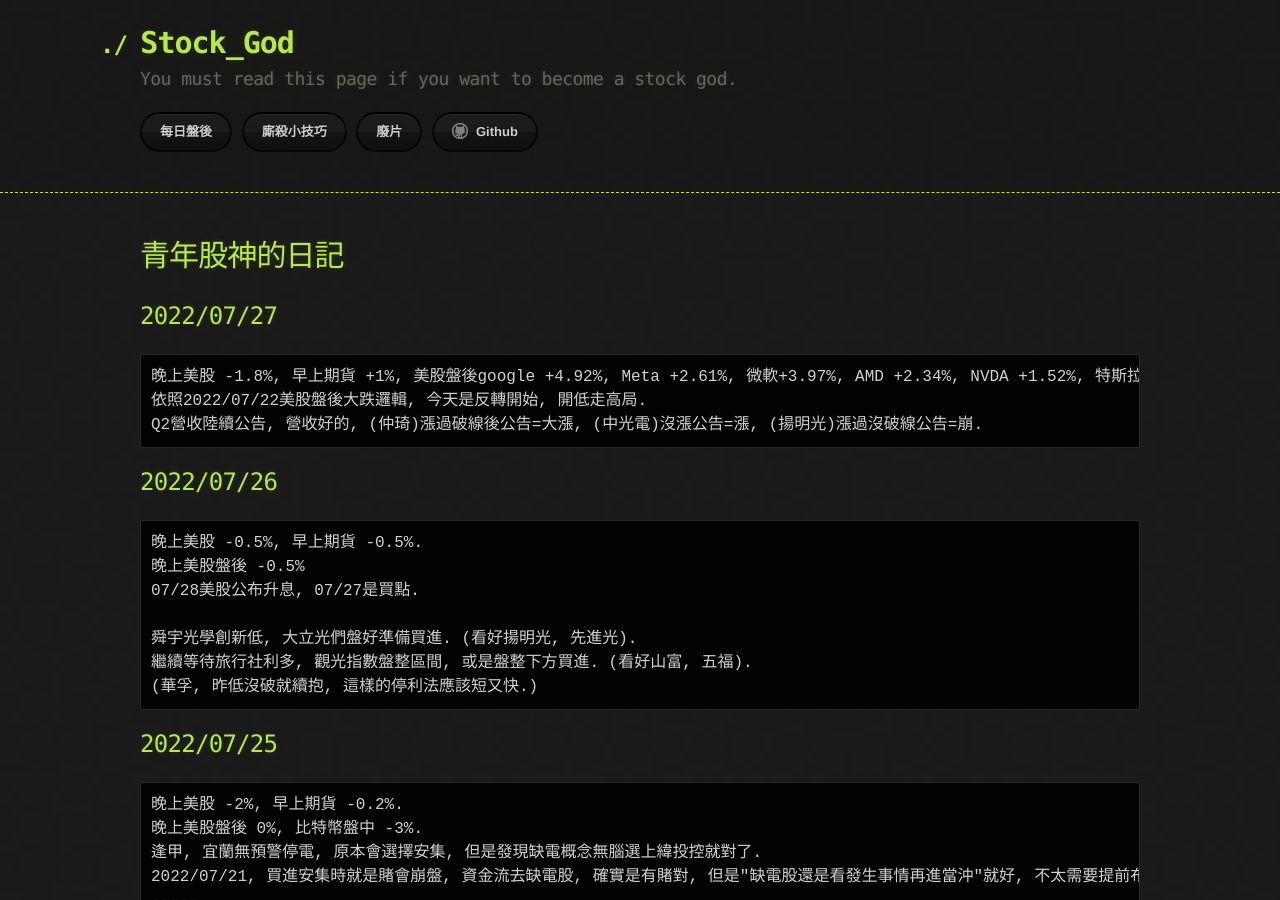
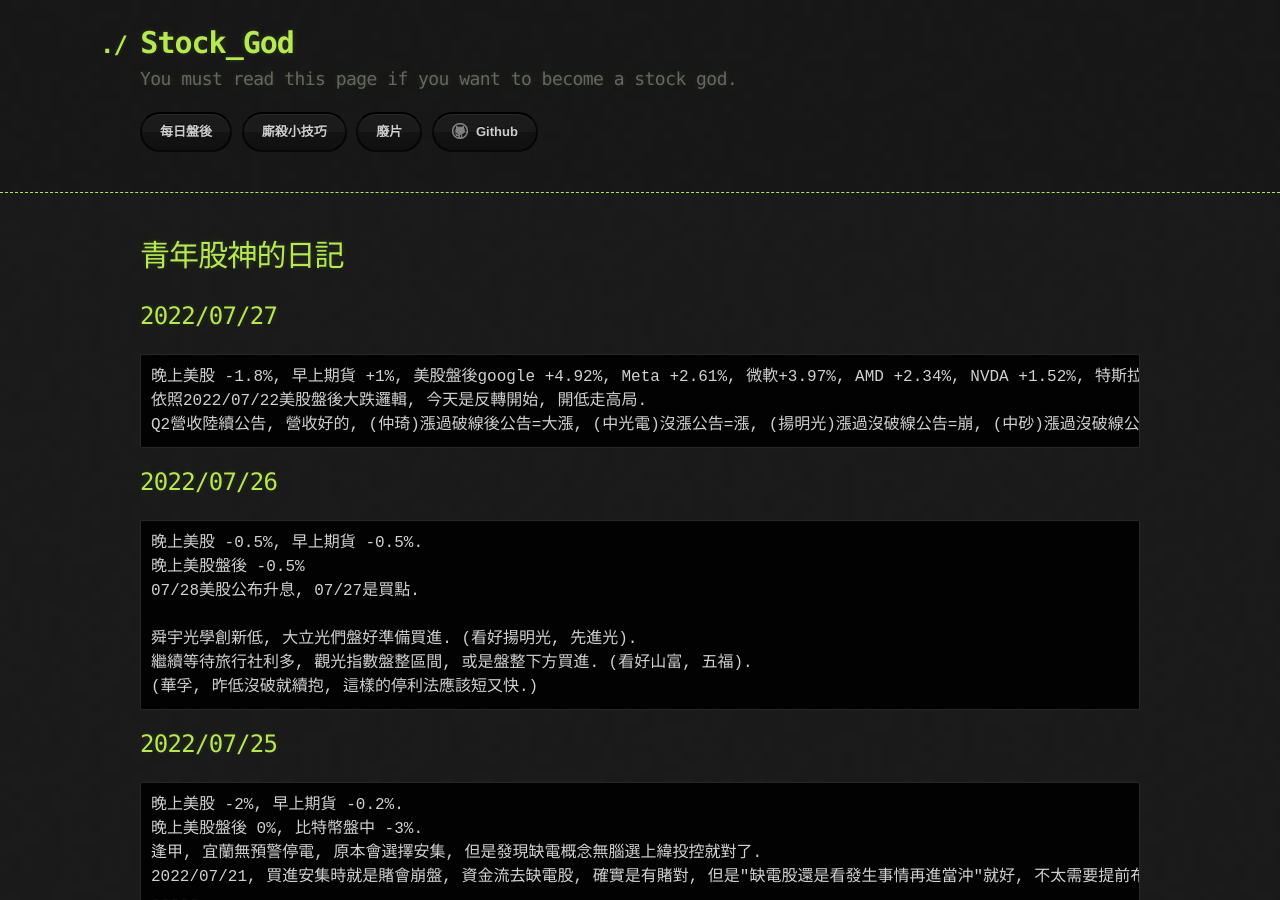
Before and after one commit to lepg5487/Stock_God, a Jekyll site: the page built from index.md, in a window 1280 px wide and 900 px high. Built offline with Jekyll 4.4.1, drawn with Linux system fonts in a browser that asks for light colours; our own code applies the rules of GitHub Pages for plain Markdown files.

Commit message:
Update index.md

````diff
--- a/index.md
+++ b/index.md
@@ -7,7 +7,7 @@
 ```
 晚上美股 -1.8%, 早上期貨 +1%, 美股盤後google +4.92%, Meta +2.61%, 微軟+3.97%, AMD +2.34%, NVDA +1.52%, 特斯拉 +1.32%.
 依照2022/07/22美股盤後大跌邏輯, 今天是反轉開始, 開低走高局.
-Q2營收陸續公告, 營收好的, (仲琦)漲過破線後公告=大漲, (中光電)沒漲公告=漲, (揚明光)漲過沒破線公告=崩.
+Q2營收陸續公告, 營收好的, (仲琦)漲過破線後公告=大漲, (中光電)沒漲公告=漲, (揚明光)漲過沒破線公告=崩, (中砂)漲過沒破線公告=崩.
 ```
 
 ## 2022/07/26
````
